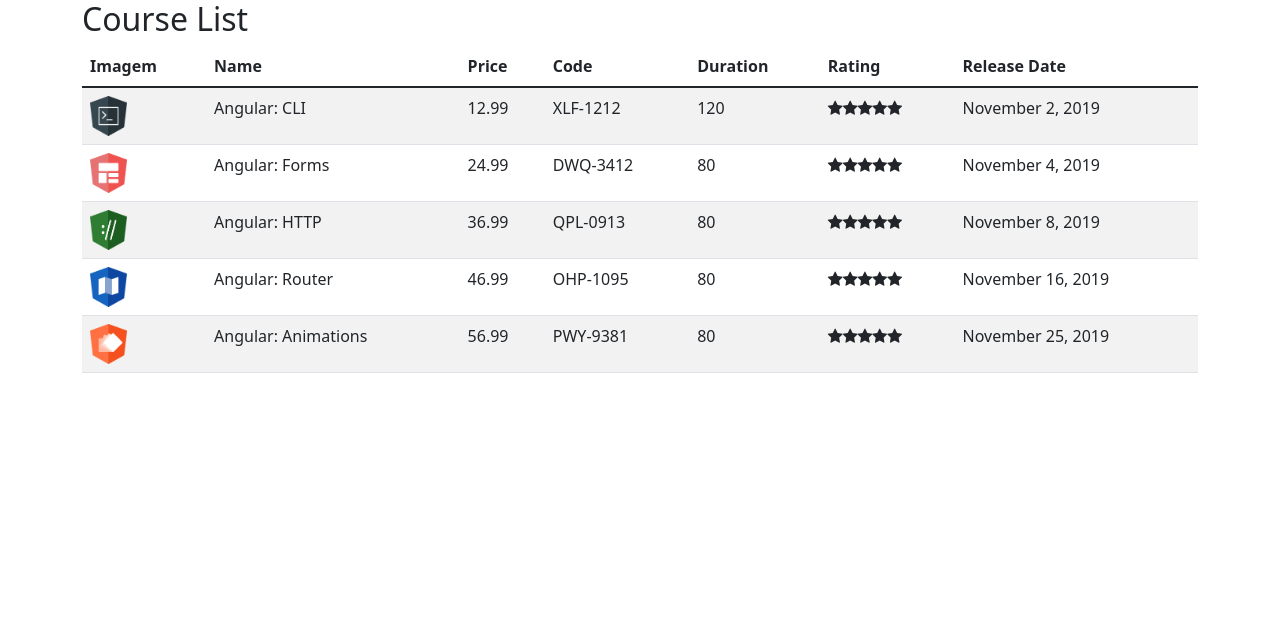
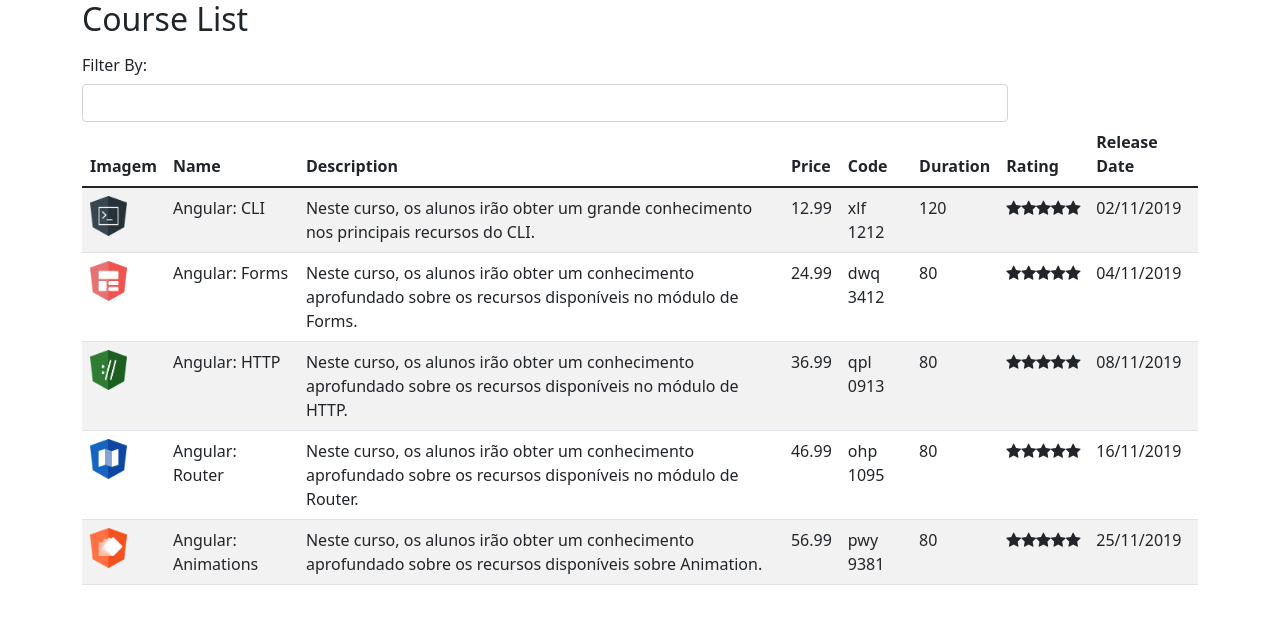
Before and after one commit to israelgda/course-manager-aulaangular, an Angular app: page / in a window 1280 px wide. Shown: the top 624 px of the page. Built offline with nearby package versions, Linux system fonts and the light colour scheme.

Commit message:
Feat: Adição de Pipes Nativos e Pipe personalizados
Foram adicionados na listagem dos dados o Pipe para formatação de datas e criado também um Pipe personalizado para substituir caracter  da string item.code

```diff
--- a/src/app/app.module.ts
+++ b/src/app/app.module.ts
@@ -5,13 +5,15 @@
 import { AppComponent } from './app.component';
 import { CourseListComponent } from './courses/course-list.component';
 import { StarComponent } from './star/star.component';
+import { ReplacePipe } from './pipe/replace.pipe';
 
 
 @NgModule({
   declarations: [
     AppComponent,
     CourseListComponent,
-    StarComponent
+    StarComponent,
+    ReplacePipe
   ],
   imports: [
     BrowserModule,
--- a/src/app/courses/course-list.component.html
+++ b/src/app/courses/course-list.component.html
@@ -1,10 +1,18 @@
 <h2> Course List</h2>
+
+<div class="from-group row">
+    <label class="col-sn-2 col-form-label">Filter By:</label>
+    <div class="col-sm-10">
+        <input [(ngModel)]="filter" class="form-control">
+    </div>
+</div>
 
 <table class="table table-striped">
     <thead>
         <tr>
             <th>Imagem</th>
             <th>Name</th>
+            <th>Description</th>
             <th>Price</th>
             <th>Code</th>
             <th>Duration</th>
@@ -13,16 +21,17 @@
         </tr>
     </thead>
     <tbody>
-        <tr *ngFor="let item of courses">
+        <tr *ngFor="let item of filteredCourses">
             <td><img [src]="item.imageUrl" widht="40" height="40" alt=""></td>
             <td>{{ item.name }}</td>
+            <td>{{ item.description }}</td>
             <td>{{ item.price }}</td>
-            <td>{{ item.code }}</td>
+            <td>{{ item.code | lowercase | replace: '-': ' ' }}</td>
             <td>{{ item.duration }}</td>
             <td>
                 <app-star [rating]="item.rating"></app-star>
             </td>
-            <td>{{ item.releaseDate }}</td>
+            <td>{{ item.releaseDate | date: 'dd/MM/yyyy '}}</td>
         </tr>
     </tbody>
 </table>
--- a/src/app/courses/course-list.component.ts
+++ b/src/app/courses/course-list.component.ts
@@ -8,11 +8,27 @@
 })
 export class CourseListComponent implements OnInit{
 
-    courses: Course[] = [];
+    filteredCourses: Course[] = [];
+
+    _courses: Course[] = [];
+
+    _filterBy!: string;
+
     constructor(private couserService: CourseService){
 
     }
     ngOnInit(): void{
-        this.courses = this.couserService.retrieveAll();
+        this._courses = this.couserService.retrieveAll();
+        this.filteredCourses = this._courses;
+    }
+
+    set filter(value: string) {
+        this._filterBy = value;
+        this.filteredCourses = this._courses.filter((courses: Course) =>
+            courses.name.toLocaleLowerCase().indexOf(this._filterBy.toLocaleLowerCase()) > - 1);
+    }
+
+    get filter(): string {
+        return this._filterBy;
     }
 }
--- /dev/null
+++ b/src/app/pipe/replace.pipe.ts
@@ -0,0 +1,12 @@
+import { Pipe, PipeTransform } from "@angular/core";
+
+@Pipe({
+    name: 'replace'
+})
+export class ReplacePipe implements PipeTransform{
+
+    transform(value: string, char: string, valueToReplace: string) {
+        return value.replace(char, valueToReplace);
+    }
+
+}
```
Also changed, not shown: src/app/courses/course.ts (+6 -6 lines).
